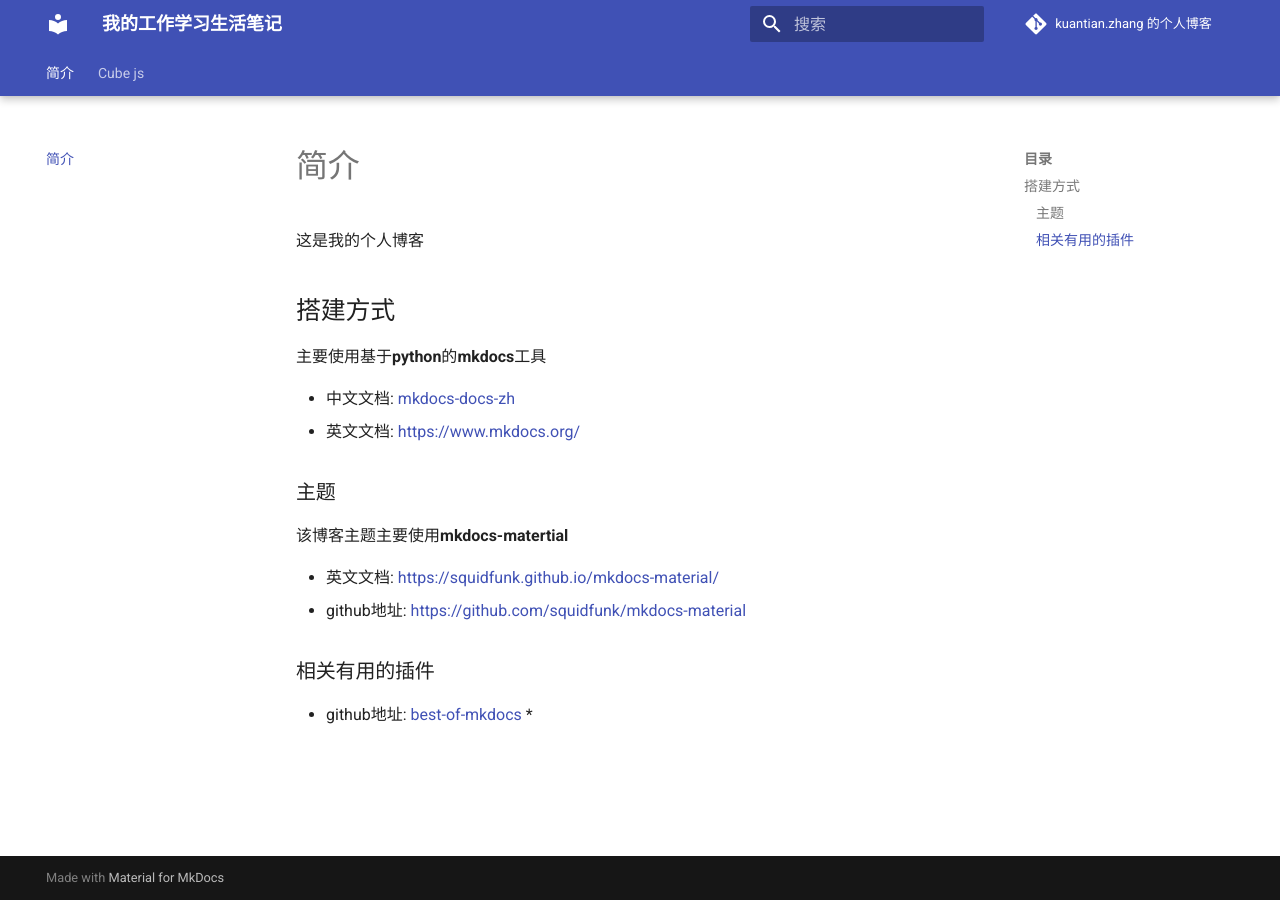
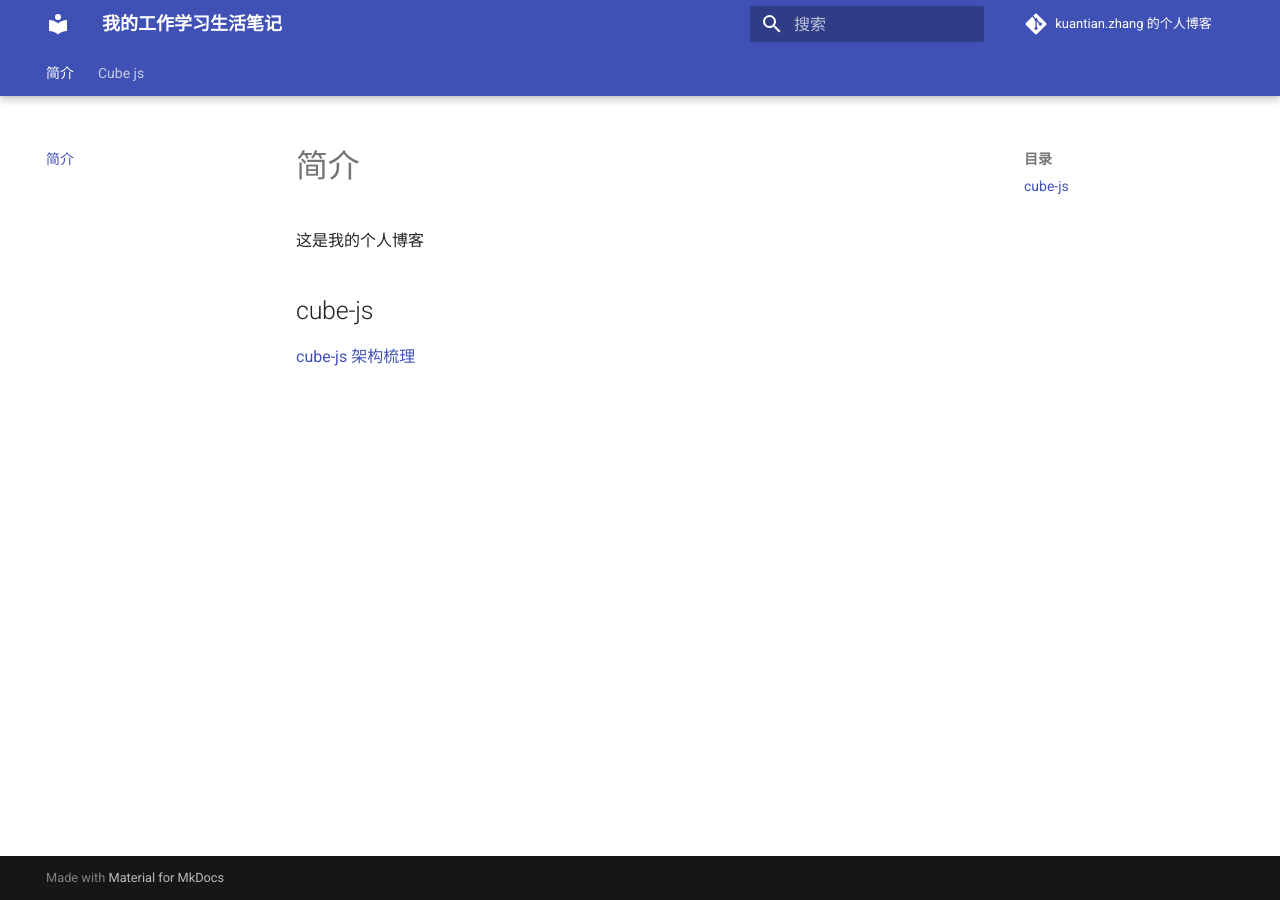
Before and after one commit to zhangkuantian/zhangkuantian.github.io, an MkDocs documentation site: the page built from docs/index.md, in a window 1280 px wide. Built offline with MkDocs 1.6.1 and Material for MkDocs 9.7.7, drawn with Linux system fonts in a browser that asks for light colours; comment, search, counter and statistics services are not loaded.

Commit message:
添加文档

```diff
--- a/docs/index.md
+++ b/docs/index.md
@@ -2,21 +2,6 @@
 
 这是我的个人博客
 
-## 搭建方式
+## cube-js
 
-主要使用基于**python**的**mkdocs**工具
-
-* 中文文档: [mkdocs-docs-zh](https://hellowac.github.io/mkdocs-docs-zh/)
-* 英文文档: <https://www.mkdocs.org/>
-
-### 主题
-
-该博客主题主要使用**mkdocs-matertial**
-
-* 英文文档: <https://squidfunk.github.io/mkdocs-material/>
-* github地址: <https://github.com/squidfunk/mkdocs-material>
-
-### 相关有用的插件
-
-* github地址: [best-of-mkdocs](https://github.com/hellowac/best-of-mkdocs)
-*
+[cube-js 架构梳理](cube-js/cube-js-arch.md)
```
